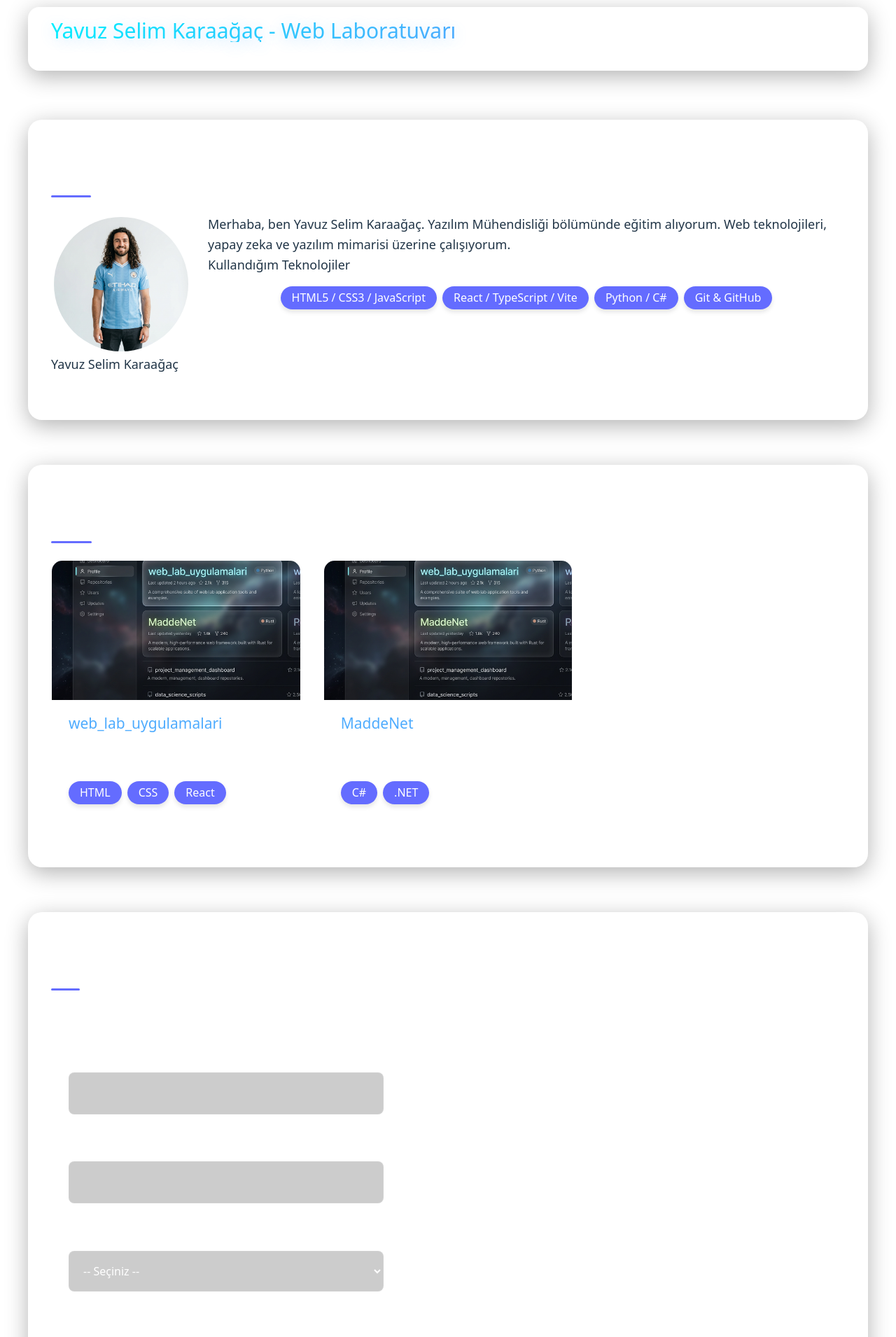
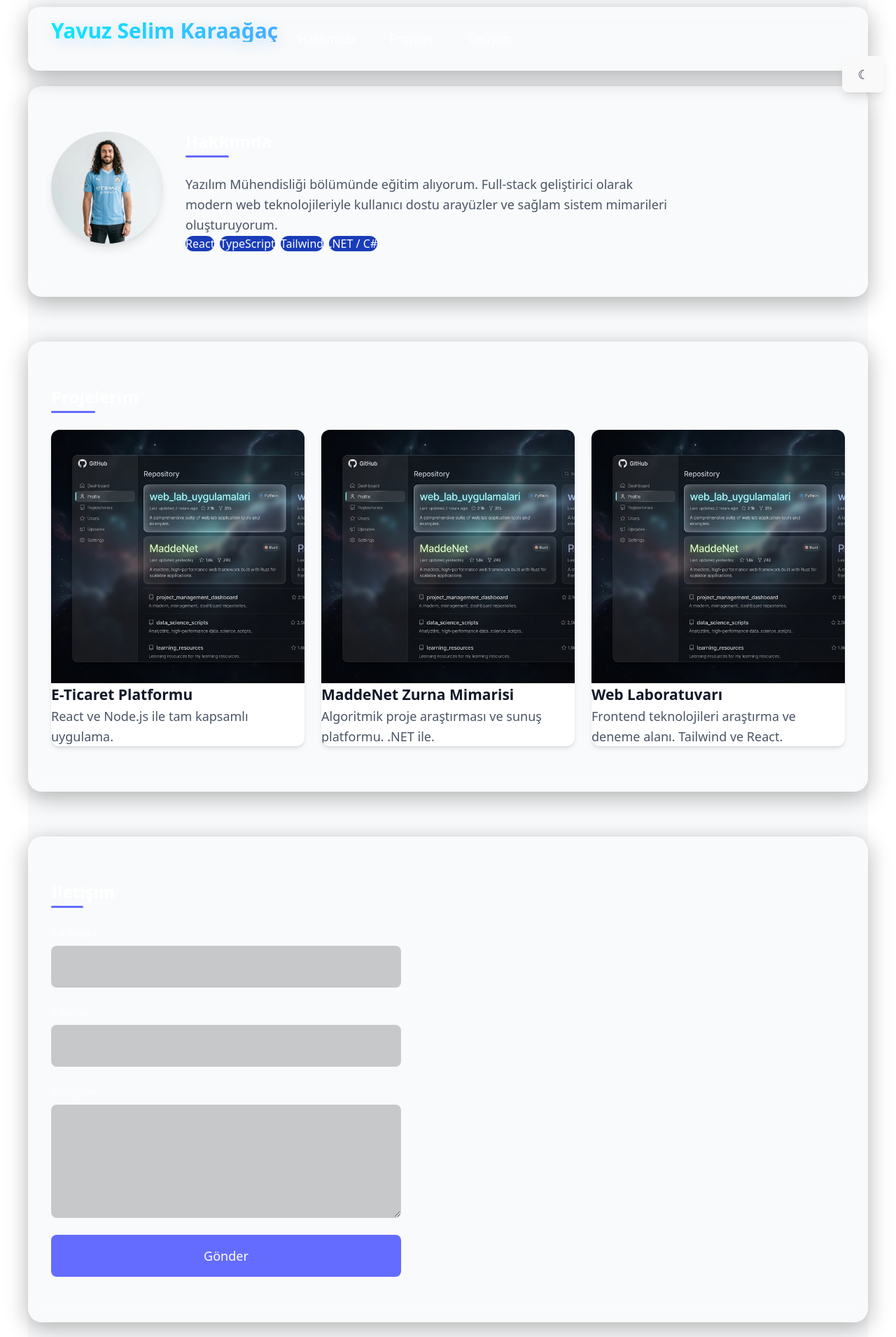
Before and after one commit to yavuzskaraagac/web_lab_uygulamalari, a React (Vite) app: page / in a window 1280 px wide. Shown: the top 1910 px of the page at 70% size. Built offline with nearby package versions, Linux system fonts and the light colour scheme.

Commit message:
feat: migrate portfolio to Tailwind CSS

```diff
--- a/src/App.tsx
+++ b/src/App.tsx
@@ -1,117 +1,138 @@
 import './App.css'
+import Button from './components/Button'
+import Input from './components/Input'
+import Card from './components/Card'
 
 function App() {
   return (
-    <>
-      <a href="#main-content" className="skip-link">Ana içeriğe atla</a>
-      <header>
-        <h1>Yavuz Selim Karaağaç - Web Laboratuvarı</h1>
-        <nav aria-label="Ana navigasyon">
-          <ul>
-            <li><a href="#hakkimda">Hakkımda</a></li>
-            <li><a href="#projeler">Projeler</a></li>
-            <li><a href="#iletisim">İletişim</a></li>
-          </ul>
-        </nav>
+    <div className="min-h-screen bg-gray-50 dark:bg-gray-900 transition-colors flex flex-col items-center">
+      {/* Dark mode Buton (Sayfada kalsin, navigasyon disi bagimsiz eklenti) */}
+      <button
+        onClick={() => document.documentElement.classList.toggle('dark')}
+        className="fixed top-20 right-4 z-50 bg-gray-200 dark:bg-gray-700 text-gray-800 dark:text-gray-200 p-2 rounded-full shadow-lg hover:scale-110 transition-transform"
+        aria-label="Tema degistir"
+      >
+        <span className="dark:hidden">&#9790;</span>
+        <span className="hidden dark:inline">&#9728;</span>
+      </button>
+
+      <a href="#main-content"
+        className="sr-only focus:not-sr-only focus:absolute focus:top-0 focus:left-0 bg-blue-800 text-white p-2 z-50">
+        Ana Icerige Atla
+      </a>
+
+      {/* Header ve Navigasyon */}
+      <header className="sticky top-0 z-40 bg-white dark:bg-gray-900 border-b border-gray-200 dark:border-gray-700 w-full transition-colors">
+        <div className="max-w-6xl mx-auto px-4 py-3 flex flex-col sm:flex-row justify-between items-center gap-3">
+          <h1 className="text-xl font-bold text-blue-800 dark:text-blue-300">
+            Yavuz Selim Karaağaç
+          </h1>
+          <nav aria-label="Ana navigasyon">
+            <ul className="flex flex-wrap gap-2">
+              <li><a href="#hakkimda"
+                className="px-3 py-1 rounded-md text-gray-700 dark:text-gray-300 hover:bg-blue-100 dark:hover:bg-gray-800 transition-colors">
+                Hakkımda</a></li>
+              <li><a href="#projeler"
+                className="px-3 py-1 rounded-md text-gray-700 dark:text-gray-300 hover:bg-blue-100 dark:hover:bg-gray-800 transition-colors">
+                Projeler</a></li>
+              <li><a href="#iletisim"
+                className="px-3 py-1 rounded-md text-gray-700 dark:text-gray-300 hover:bg-blue-100 dark:hover:bg-gray-800 transition-colors">
+                İletişim</a></li>
+            </ul>
+          </nav>
+        </div>
       </header>
 
-      <main id="main-content">
-        <section id="hakkimda">
-          <h2>Hakkımda</h2>
-          <div className="about-content">
-            <figure>
-              <img src="/profil.jpg" alt="Yavuz Selim Karaağaç'ın vesikalık fotoğrafı (Lazio formasıyla portre resmi)" />
-              <figcaption>Yavuz Selim Karaağaç</figcaption>
+      <main id="main-content" className="w-full">
+        {/* Hakkımda Bölümü */}
+        <section id="hakkimda" className="py-16 px-4 w-full">
+          <div className="max-w-4xl mx-auto flex flex-col md:flex-row items-center md:items-start gap-8">
+            <figure className="shrink-0">
+              <img src="/profil.jpg"
+                alt="Yavuz Selim Karaağaç vesikalık fotoğrafı"
+                className="w-40 h-40 rounded-full object-cover shadow-lg" />
             </figure>
-            <div className="about-text">
-              <p>Merhaba, ben Yavuz Selim Karaağaç. Yazılım Mühendisliği bölümünde eğitim alıyorum. Web teknolojileri, yapay zeka ve yazılım mimarisi üzerine çalışıyorum.</p>
-
-              <h3>Kullandığım Teknolojiler</h3>
-              <ul className="skill-tags" role="list" aria-label="Beceri etiketleri">
-                <li>HTML5 / CSS3 / JavaScript</li>
-                <li>React / TypeScript / Vite</li>
-                <li>Python / C#</li>
-                <li>Git & GitHub</li>
+            <div>
+              <h2 className="text-3xl font-bold text-gray-900 dark:text-white mb-4 text-center md:text-left transition-colors">
+                Hakkımda
+              </h2>
+              <p className="text-gray-600 dark:text-gray-400 mb-4 leading-relaxed transition-colors">
+                Yazılım Mühendisliği bölümünde eğitim alıyorum.
+                Full-stack geliştirici olarak modern web teknolojileriyle kullanıcı dostu arayüzler ve sağlam sistem mimarileri oluşturuyorum.
+              </p>
+              <ul className="flex flex-wrap gap-2">
+                <li className="bg-blue-800 text-white px-3 py-1 rounded-full text-sm">
+                  React</li>
+                <li className="bg-blue-800 text-white px-3 py-1 rounded-full text-sm">
+                  TypeScript</li>
+                <li className="bg-blue-800 text-white px-3 py-1 rounded-full text-sm">
+                  Tailwind</li>
+                <li className="bg-blue-800 text-white px-3 py-1 rounded-full text-sm">
+                  .NET / C#</li>
               </ul>
             </div>
           </div>
         </section>
 
-        <section id="projeler">
-          <h2>Projelerim</h2>
-          <div className="project-grid">
-            <article className="project-card">
-              <img src="/projeler.png" alt="web_lab_uygulamalari GitHub repo ekran görüntüsü" />
-              <h3>web_lab_uygulamalari</h3>
-              <p>İleri Düzey Web Programlama dersi uygulamalarının toplandığı depo.</p>
-              <ul className="skill-tags">
-                <li>HTML</li>
-                <li>CSS</li>
-                <li>React</li>
-              </ul>
-            </article>
+        {/* Projeler Bölümü */}
+        <section id="projeler" className="py-16 px-4 bg-gray-50 dark:bg-gray-900 w-full transition-colors">
+          <div className="max-w-6xl mx-auto">
+            <h2 className="text-3xl font-bold text-center text-gray-900 dark:text-white mb-10 transition-colors">
+              Projelerim
+            </h2>
+            <div className="grid grid-cols-1 sm:grid-cols-2 lg:grid-cols-3 gap-6">
+              <Card variant="elevated" title="E-Ticaret Platformu"
+                image="/projeler.png"
+                imageAlt="E-Ticaret anasayfa gorunumu">
+                React ve Node.js ile tam kapsamlı uygulama.
+              </Card>
 
-            <article className="project-card">
-              <img src="/projeler.png" alt="MaddeNet GitHub repo ekran görüntüsü" />
-              <h3>MaddeNet</h3>
-              <p>Özel geliştirilen bir algoritmik proje araştırması ve sunuş platformu.</p>
-              <ul className="skill-tags">
-                <li>C#</li>
-                <li>.NET</li>
-              </ul>
-            </article>
+              <Card variant="elevated" title="MaddeNet Zurna Mimarisi"
+                image="/projeler.png"
+                imageAlt="MaddeNet anasayfa gorunumu">
+                Algoritmik proje araştırması ve sunuş platformu. .NET ile.
+              </Card>
+
+              <Card variant="elevated" title="Web Laboratuvarı"
+                image="/projeler.png"
+                imageAlt="Web Lab anasayfa gorunumu">
+                Frontend teknolojileri araştırma ve deneme alanı. Tailwind ve React.
+              </Card>
+            </div>
           </div>
         </section>
 
-        <section id="iletisim">
-          <h2>İletişim</h2>
-          {/* form buraya */}
-          <form action="#" method="POST" noValidate>
-            <fieldset>
-              <legend>İletişim Formu</legend>
-
-              <div className="form-group">
-                <label htmlFor="name">Ad Soyad:</label>
-                <input type="text" id="name" name="name" required minLength={2} aria-describedby="name-error" />
-                <small id="name-error" className="error-msg" role="alert"></small>
+        {/* İletişim Formu */}
+        <section id="iletisim" className="py-16 px-4 w-full">
+          <div className="max-w-lg mx-auto">
+            <h2 className="text-3xl font-bold text-center text-gray-900 dark:text-white mb-8 transition-colors">
+              İletişim
+            </h2>
+            <form className="space-y-4">
+              <Input id="name" label="Ad Soyad" required />
+              <Input id="email" label="E-posta" type="email" required />
+              <div className="space-y-1">
+                <label htmlFor="message"
+                  className="block text-sm font-medium text-gray-700 dark:text-gray-300">
+                  Mesajınız
+                </label>
+                <textarea id="message" rows={5} required
+                  className="w-full px-3 py-2 rounded-lg border border-gray-300 focus:ring-2 focus:ring-blue-500 focus:outline-none dark:bg-gray-800 dark:text-gray-100 dark:border-gray-600 transition-colors">
+                </textarea>
               </div>
-
-              <div className="form-group">
-                <label htmlFor="email">E-posta:</label>
-                <input type="email" id="email" name="email" required aria-describedby="email-error" />
-                <small id="email-error" className="error-msg" role="alert"></small>
-              </div>
-
-              <div className="form-group">
-                <label htmlFor="subject">Konu:</label>
-                <select id="subject" name="subject" required aria-describedby="subject-error">
-                  <option value="">-- Seçiniz --</option>
-                  <option value="is">İş Teklifi</option>
-                  <option value="soru">Soru</option>
-                  <option value="oneri">Öneri</option>
-                </select>
-                <small id="subject-error" className="error-msg" role="alert"></small>
-              </div>
-
-              <div className="form-group">
-                <label htmlFor="message">Mesajınız:</label>
-                <textarea id="message" name="message" rows={5} required minLength={10} aria-describedby="message-error"></textarea>
-                <small id="message-error" className="error-msg" role="alert"></small>
-              </div>
-
-              <button type="submit">Gönder</button>
-            </fieldset>
-          </form>
+              <Button variant="primary" size="lg" type="submit">
+                Gönder
+              </Button>
+            </form>
+          </div>
         </section>
       </main>
 
-      <footer style={{ marginTop: '20px', padding: '10px 0', borderTop: '1px solid #ccc' }}>
+      {/* Footer */}
+      <footer className="bg-gray-100 dark:bg-gray-900 border-t border-gray-200 dark:border-gray-700 text-center py-6 px-4 text-gray-500 dark:text-gray-400 text-sm w-full transition-colors mt-auto">
         <p>&copy; 2026 Yavuz Selim Karaağaç. Tüm hakları saklıdır.</p>
-        <div className="social-links" style={{ marginTop: '10px' }}>
-          <a href="https://github.com/yavuzskaraagac" target="_blank" rel="noopener noreferrer">GitHub Profilim</a>
-        </div>
       </footer>
-    </>
+    </div>
   )
 }
 
```
